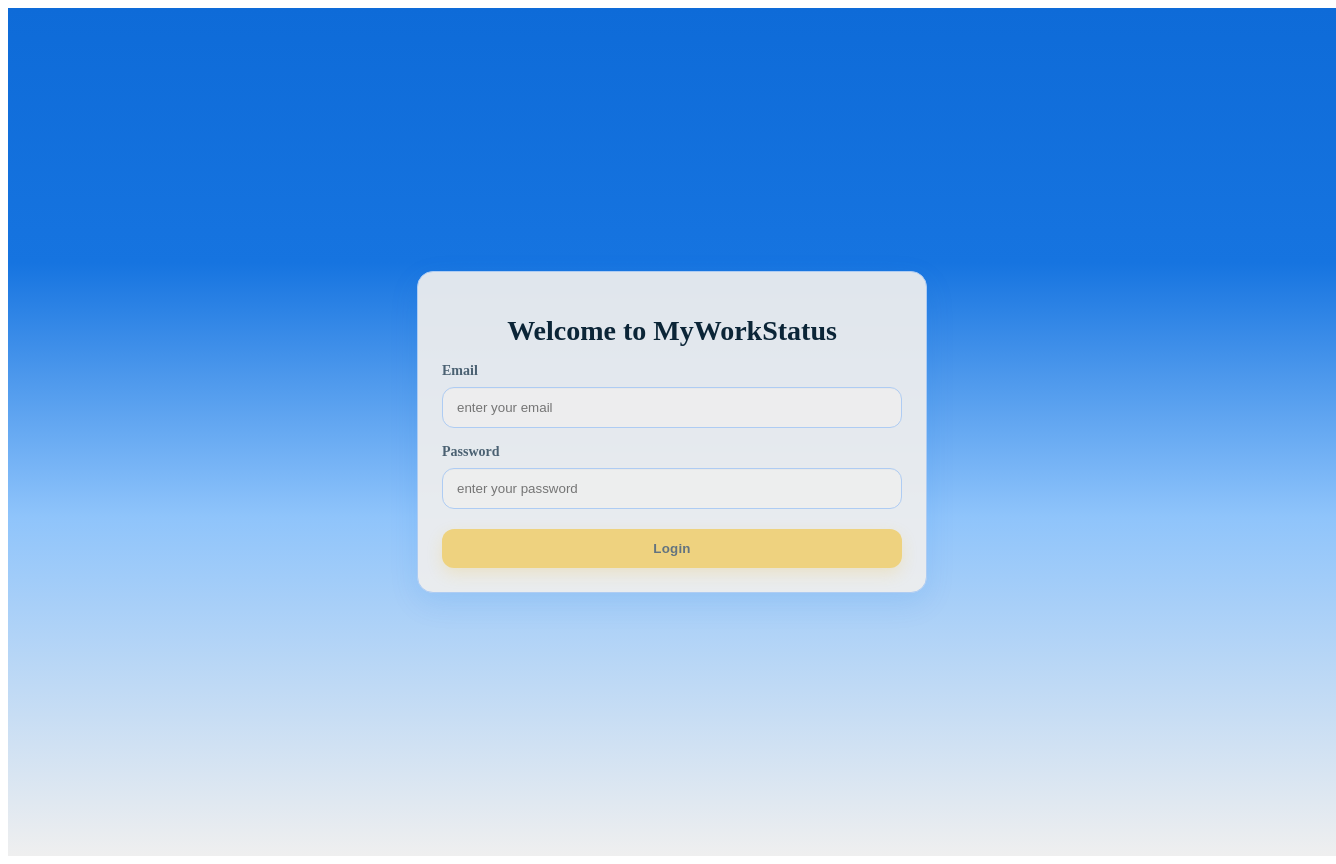
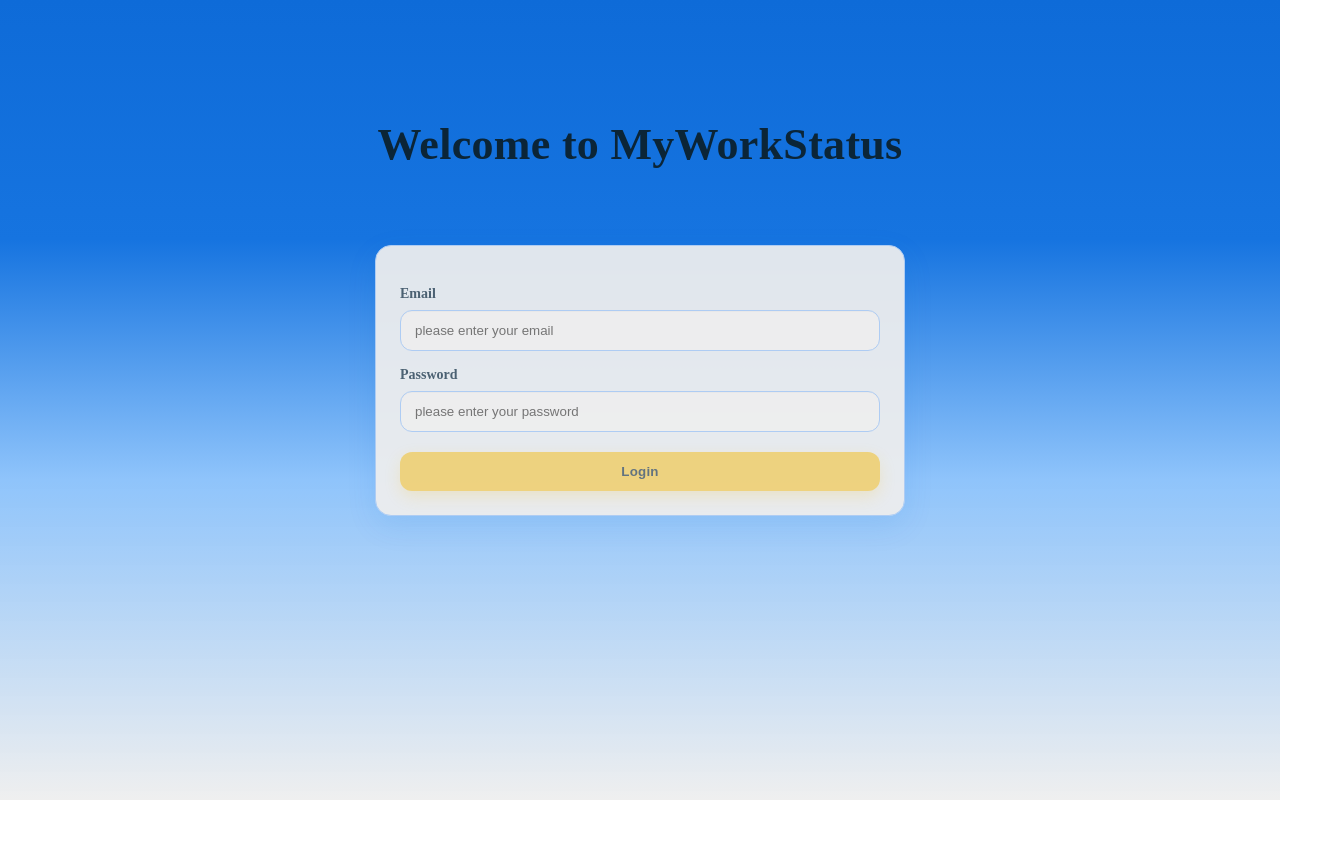
Before and after one commit to libbyyosef/team-availability, a React (Vite) app in the folder client/: page / in a window 1280 px wide. Shown: the whole page, 1336 px wide, since content can reach past the window. After the commit the page ends 800 px from the top, so only its background shows below. Built offline with nearby package versions, Linux system fonts and the light colour scheme.

Commit message:
design changes

```diff
--- a/client/src/assets/styles/styles.ts
+++ b/client/src/assets/styles/styles.ts
@@ -16,14 +16,14 @@
 };
 
 export const styles: Record<string, React.CSSProperties> = {
-  appShell: {
-  height: "100dvh",
-  width: "100vw",
-  overflow: "hidden",     // <-- prevents page-level scrollbar
+appShell: {
+  position: "fixed",
+  inset: 0,                  // top:0, right:0, bottom:0, left:0
   display: "grid",
   placeItems: "center",
   padding: 24,
   background: `linear-gradient(180deg, ${theme.blueDark} 0%, ${theme.blue} 30%, ${theme.blueLight} 60%, ${theme.white} 100%)`,
+  overflow: "hidden",        // no page-level scroll
 },
 
 
@@ -43,6 +43,7 @@
     borderRadius: 16,
     padding: 24,
     boxShadow: "0 10px 30px rgba(14,107,216,0.10)",
+    transform: "translateY(-18px)",
     // no extra top margin so it centers vertically
   },
 
@@ -83,6 +84,7 @@
     padding: 24,
     boxShadow: "0 10px 30px rgba(14,107,216,0.10)",
     minHeight: 520,
+     transform: "translateY(-18px)",
     // no extra top margin so it centers vertically
   },
 
--- a/client/src/components/login/components/LoginComponent.tsx
+++ b/client/src/components/login/components/LoginComponent.tsx
@@ -16,16 +16,61 @@
   };
 
   return (
-    <div style={styles.centerCard}>
-      <h1 style={styles.title}>Welcome to MyWorkStatus</h1>
+    // Fills the appShell area and creates two rows:
+    // row 1 = title (auto height), row 2 = card area (fills rest, centered)
+    <div
+      style={{
+        alignSelf: "stretch",
+        justifySelf: "stretch",
+        height: "100%",
+        width: "100%",
+        display: "grid",
+        gridTemplateRows: "auto 1fr",
+        rowGap: 12,
+      }}
+    >
+      {/* Row 1: Title at the top */}
+     <div
+  style={{
+    display: "flex",
+    justifyContent: "center",
+    // push the title down toward the card while keeping the card as-is
+    paddingTop: "clamp(48px, 12vh, 120px)",
+  }}
+>
+  <h1
+    style={{
+      ...styles.title,
+      margin: 0,
+      fontSize: 44,
+      lineHeight: 1.15,
+      letterSpacing: 0.3,
+      textAlign: "center",
+    }}
+  >
+    Welcome to MyWorkStatus
+  </h1>
+</div>
 
+      {/* Row 2: Card centered within the remaining space */}
+      <div
+        style={{
+          display: "grid",
+          placeItems: "center",
+          alignItems:"start",
+          padding: "80px 0 16px",
+          // ensures inner content doesn't cause page scroll
+          overflow: "hidden",
+        }}
+      >
+        <div style={{ ...styles.centerCard, maxWidth: 480 }}>
           <form onSubmit={handleSubmit}>
             <div style={styles.formRow}>
               <label style={styles.label}>Email</label>
               <input
                 style={styles.input}
                 type="email"
-            placeholder="enter your email"
+                placeholder="please enter your email"
                 value={username}
                 onChange={(e) => onChangeUser(e.target.value)}
               />
@@ -36,7 +81,7 @@
               <input
                 style={styles.input}
                 type="password"
-            placeholder="enter your password"
+                placeholder="please enter your password"
                 value={password}
                 onChange={(e) => onChangePass(e.target.value)}
               />
@@ -55,5 +100,7 @@
             </button>
           </form>
         </div>
+      </div>
+    </div>
   );
 };
--- a/client/src/components/statuses/components/StatusComponent.tsx
+++ b/client/src/components/statuses/components/StatusComponent.tsx
@@ -78,10 +78,32 @@
 
   return (
     <div style={styles.dashboardWrap}>
-      {/* Header with Logout (clock lives outside in Container) */}
-      <div style={{ display: "flex", alignItems: "center", gap: 12, marginBottom: 8 }}>
-        <h2 style={{ ...styles.title, marginBottom: 0 }}>{header}</h2>
-        <div style={{ marginLeft: "auto" }} />
+      {/* Header with Logout */}
+     <div
+  style={{
+    display: "flex",
+    alignItems: "center",
+    gap: 12,
+    marginBottom: 8,
+    // don't force nowrap on the container; let the H2 handle truncation
+  }}
+>
+  <h2
+    style={{
+      ...styles.title,
+      marginBottom: 0,
+      textAlign: "left",     // override any center text
+      flex: "1 1 auto",      // allow to shrink
+      minWidth: 0,           // CRITICAL for ellipsis inside flex
+      overflow: "hidden",
+      textOverflow: "ellipsis",
+      whiteSpace: "nowrap",
+    }}
+    title={header}
+  >
+    {header}
+  </h2>
+
   <button
     onClick={onLogout}
     style={{
@@ -93,22 +115,47 @@
       fontWeight: 700,
       cursor: "pointer",
       boxShadow: "0 4px 10px rgba(242,195,53,0.35)",
+      flex: "0 0 auto",      // do not let it grow/shrink
+      whiteSpace: "nowrap",  // keep the word "Logout" intact
     }}
   >
     Logout
         </button>
       </div>
 
-      <div style={{ marginBottom: 16, fontSize: 14 }}>Update my current status</div>
-      <select style={styles.select} value={meStatus} onChange={(e) => setMeStatus(e.target.value as Status)}>
+      {/* INLINE status updater: label + select in one row */}
+      <div
+        style={{
+          display: "flex",
+          alignItems: "center",
+          gap: 12,
+          flexWrap: "wrap",
+          margin: "8px 0 16px",
+        }}
+      >
+        <div
+          style={{
+            fontSize: 16,
+            color: theme.textSecondary,
+            whiteSpace: "nowrap",
+          }}
+        >
+          Update my current status
+        </div>
+        <select
+          style={{ ...styles.select, minWidth: 220 }}
+          value={meStatus}
+          onChange={(e) => setMeStatus(e.target.value as Status)}
+        >
           {ALL_STATUSES.map((s) => (
             <option key={s} value={s}>
               {s}
             </option>
           ))}
         </select>
+      </div>
 
-      <section style={{ marginTop: 32 }}>
+      <section style={{ marginTop: 16 }}>
         <h3 style={styles.sectionTitle}>Employees</h3>
 
         {/* Search (left) + Filter dropdown (right) */}
@@ -121,27 +168,34 @@
               </svg>
             </span>
             <input
-              style={styles.search}
               type="text"
               placeholder="Search by name.."
               value={search}
               onChange={(e) => setSearch(e.target.value)}
+              style={{
+                width: 260, // same width
+                background: "#fff",
+                border: "1px solid #D8E4F5", // same border
+                borderRadius: 10, // same radius
+                color: "#0B2537",
+                padding: "10px 12px", // same padding
+              }}
             />
           </div>
 
-          {/* Right: dropdown only (no headline) */}
+          {/* Right: dropdown only */}
           <div ref={wrapRef} style={{ position: "relative", width: 260 }}>
             <button
               type="button"
               onClick={() => setOpen((v) => !v)}
               aria-haspopup="listbox"
               style={{
-                width: "100%", // fill the 260px wrapper
-                border: "1px solid #D8E4F5",
+                width: "100%", // fills the 260px wrapper
                 background: "#fff",
+                border: "1px solid #D8E4F5", // same border
+                borderRadius: 10, // same radius
                 color: statusFilters.length ? "#0B2537" : "#4B6172",
-                borderRadius: 10,
-                padding: "10px 12px", // match search padding
+                padding: "10px 12px", // same padding
                 cursor: "pointer",
                 fontWeight: 400,
                 textAlign: "left",
@@ -157,7 +211,7 @@
                   top: "110%",
                   right: 0,
                   zIndex: 50,
-                  width: 260, // match wrapper/search width
+                  width: 260,
                   background: "#fff",
                   border: "1px solid #D8E4F5",
                   borderRadius: 12,
@@ -165,6 +219,12 @@
                   padding: 10,
                 }}
               >
+                {/* local style for grey placeholder */}
+                <style
+                  dangerouslySetInnerHTML={{
+                    __html: `.status-filter-search::placeholder{ color:#9CA3AF; opacity:1 }`,
+                  }}
+                />
                 <input
                   className="status-filter-search"
                   autoFocus
@@ -173,7 +233,7 @@
                   placeholder="Search statuses…"
                   style={{
                     display: "block",
-                    width: "85%", // slightly inset inside 260px panel
+                    width: "85%",
                     margin: "6px auto",
                     background: "#fff",
                     border: "1px solid #D8E4F5",
@@ -241,7 +301,7 @@
           </div>
         </div>
 
-        {/* Table (fixed-height viewport so page doesn’t shrink) */}
+        {/* Table */}
         <div style={styles.tableScroll}>
           <table style={styles.table}>
             <thead>
--- a/client/src/components/statuses/container/StatusContainer.tsx
+++ b/client/src/components/statuses/container/StatusContainer.tsx
@@ -95,9 +95,7 @@
 
   // Initialize my status from the logged-in user
   useEffect(() => {
-    const u = users.find(
-      (x) => `${x.firstName} ${x.lastName}`.trim().toLowerCase() === currentFull
-    );
+    const u = users.find((x) => `${x.firstName} ${x.lastName}`.trim().toLowerCase() === currentFull);
     if (u) setMeStatus(u.status);
   }, [users, currentFull]);
 
@@ -115,9 +113,7 @@
     const q = search.trim().toLowerCase();
 
     // 1) exclude the logged-in user
-    let out = users.filter(
-      (u) => `${u.firstName} ${u.lastName}`.trim().toLowerCase() !== currentFull
-    );
+    let out = users.filter((u) => `${u.firstName} ${u.lastName}`.trim().toLowerCase() !== currentFull);
 
     // 2) search by name
     out = out.filter((u) => {
@@ -134,8 +130,7 @@
     out = [...out].sort((a, b) => {
       const aName = `${a.firstName} ${a.lastName}`.toLowerCase();
       const bName = `${b.firstName} ${b.lastName}`.toLowerCase();
-      const cmp =
-        sortBy === "name" ? aName.localeCompare(bName) : a.status.localeCompare(b.status);
+      const cmp = sortBy === "name" ? aName.localeCompare(bName) : a.status.localeCompare(b.status);
       return sortDir === "asc" ? cmp : -cmp;
     });
 
@@ -159,31 +154,21 @@
       {/* Centered clock at top of page, white/light-grey text, no border/bg */}
       <div
          style={{
-    position: "fixed",
-    top: 28,
-    left: 0,
-    right: 0,                     // full-width wrapper
-    zIndex: 60,
-    display: "flex",
-    justifyContent: "center",     // centers the inner clock perfectly
-    pointerEvents: "none",        // wrapper ignores clicks
-  }}
->
-  <div
-    style={{
-      padding: "2px 8px",
+    padding: "0 6px",           // tighter vertical padding (was larger)
     background: "transparent",
     color: "rgba(255,255,255,0.92)",
     fontWeight: 800,
     letterSpacing: 0.5,
     fontSize: 24,
+    lineHeight: 1,
+    textAlign: "center",
+    fontVariantNumeric: "tabular-nums",
+    fontFeatureSettings: '"tnum"',
     textShadow: "0 1px 2px rgba(0,0,0,0.25)",
-      pointerEvents: "auto",      // inner element still clickable if needed
+    pointerEvents: "auto",
   }}
-    title="Asia/Jerusalem time"
       >
         {clock}
-  </div>
       </div>
 
       <StatusesComponent
```
Lines whose indentation alone changed are shown as unchanged.
